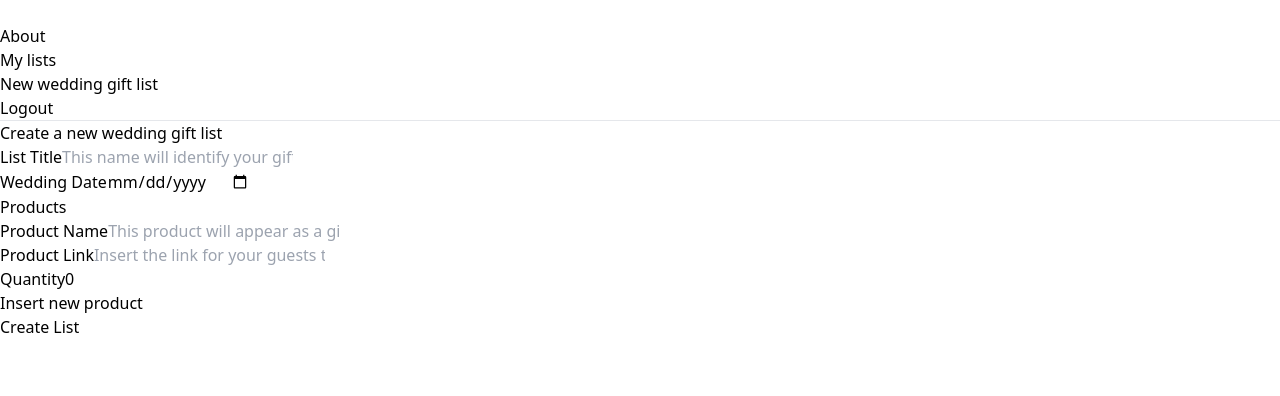
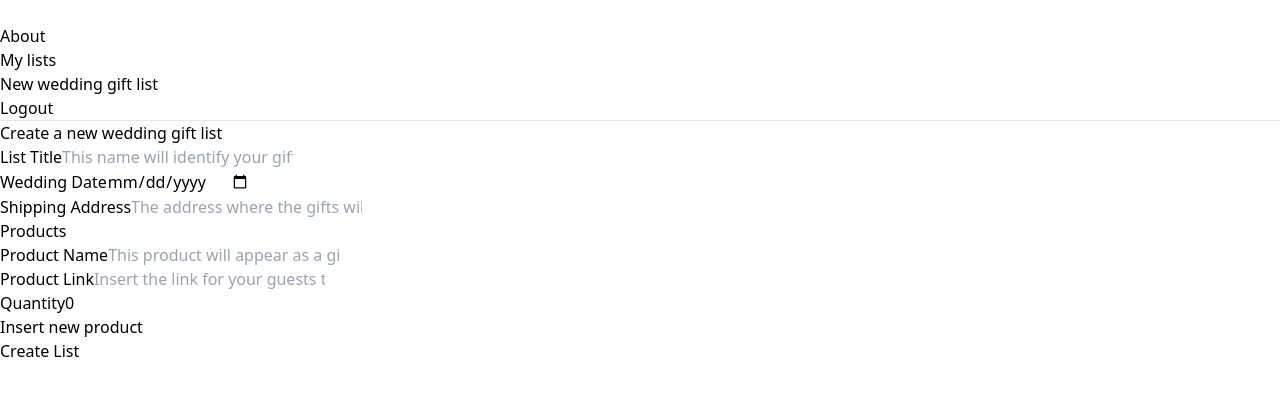
Before and after one commit to Tute24/wgl-app, a Next.js app in the folder frontend/: page /createList in a window 1280 px wide. Shown: the top 396 px of the page. Built offline with nearby package versions, Linux system fonts and the light colour scheme.

Commit message:
refactor: added the shipping address on the newList forms

```diff
--- a/frontend/src/app/createList/page.tsx
+++ b/frontend/src/app/createList/page.tsx
@@ -12,6 +12,7 @@ export default function newList() {
   const [listData, setListData] = useState({
     listTitle: '',
     weddingDate: '',
+    shippingAddress: '',
     gifts: [
       {
         productName: '',
@@ -66,6 +67,7 @@ export default function newList() {
           {
             listTitle: '',
             weddingDate: '',
+            shippingAddress:'',
             gifts: [
               {
                 productName: '',
--- a/frontend/src/components/Forms/NewList.tsx
+++ b/frontend/src/components/Forms/NewList.tsx
@@ -5,6 +5,7 @@ interface newListFormProps {
   listDataType: {
     listTitle: string
     weddingDate: string
+    shippingAddress: string
     gifts: {
       productName: string
       productLink: string
@@ -18,6 +19,7 @@ interface newListFormProps {
     React.SetStateAction<{
       listTitle: string
       weddingDate: string
+      shippingAddress: string
       gifts: {
         productName: string
         productLink: string
@@ -68,6 +70,20 @@ export default function GiftListForm({
                 name="weddingDate"
                 value={listDataType.weddingDate}
                 onChange={onChange}
+                required
+              />
+            </div>
+            <div className="p-2">
+              <label htmlFor="weddingDate">Shipping Address</label>
+              <input
+                className="mt-1 border-solid border-2 border-amber-100 bg-amber-50 rounded-2xl text-center
+                 text-black text-sm w-full focus:outline-none ring-2 ring-amber-200 "
+                type="string"
+                id="shippingAddress"
+                name="shippingAddress"
+                value={listDataType.shippingAddress}
+                onChange={onChange}
+                placeholder='The address where the gifts will be delivered at.'
                 required
               />
             </div>
```
